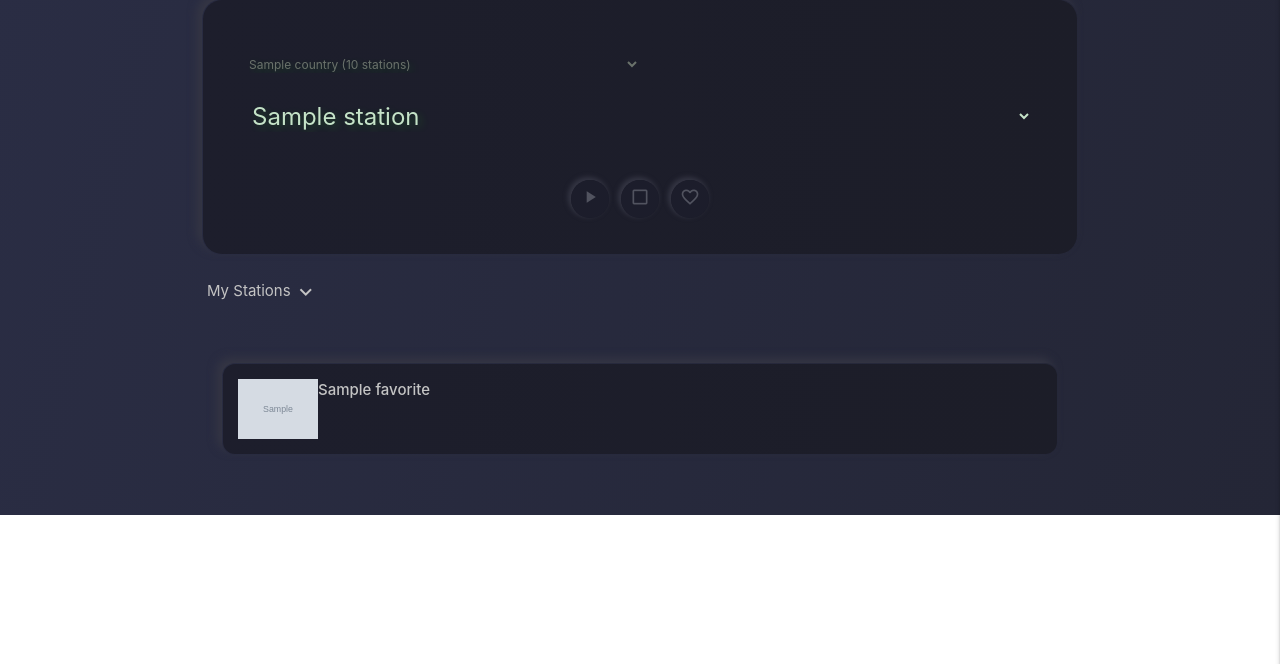
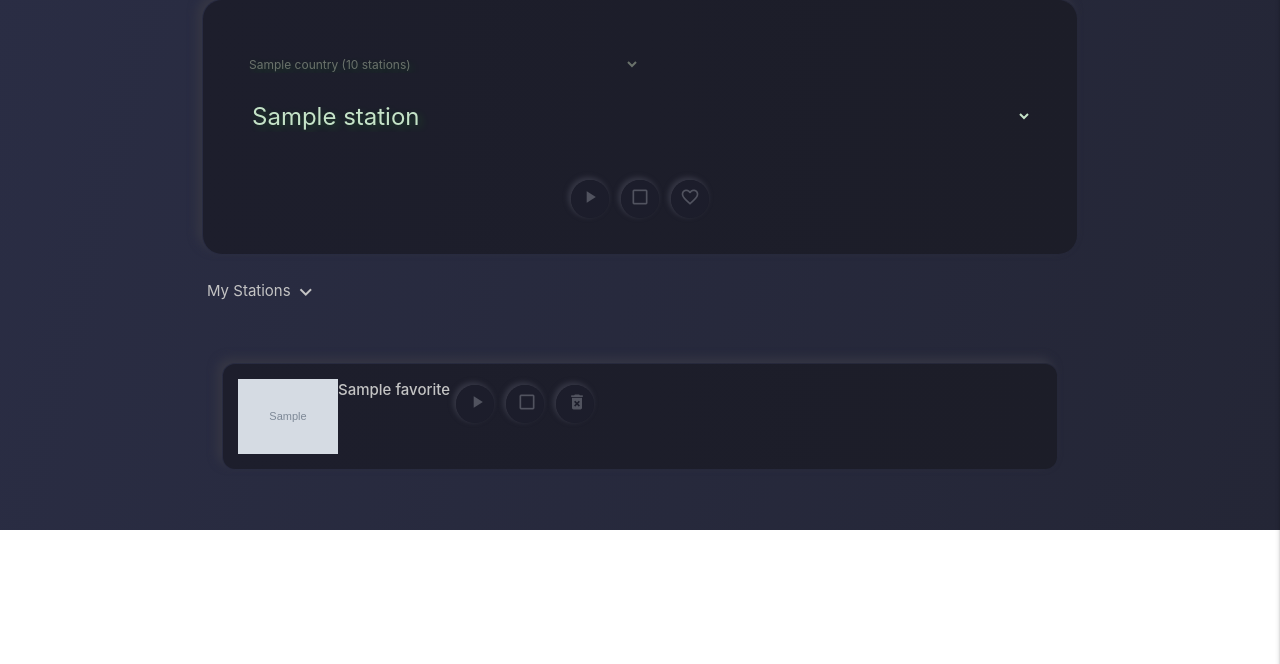
Before and after one commit to pacotools/project03-flaskradio, a Flask app: template templates/radio.html in a window 1280 px wide, after a click that opens the changed part. Shown: the part 75-739 px from the top of the page. Run offline with Flask 2, Linux system fonts and the light colour scheme; the visitor is signed in with stand-in values (Sample User, id 1); the template is opened without the code that fills it: most values are stand-ins (such as "Sample title", 1, 10 or a date in 2020); grey boxes marked "Sample" are stand-in pictures; some libraries are stand-ins or nearby versions.

Commit message:
delete station function added

```diff
--- a/app.py
+++ b/app.py
@@ -75,6 +75,16 @@ def add_favorite():
             "tags": station["tags"],
         }
         mongo.db.favorites.insert_one(station_info)
+    return redirect(url_for('radio'))
+
+
+@app.route('/del_favorite/<station_id>')
+def del_favorite(station_id):
+    u = session["user"]
+    mongo.db.favorites.remove({
+        "station_id": station_id,
+        "user": u
+    })
     return redirect(url_for('radio'))
 
 
--- a/templates/radio.html
+++ b/templates/radio.html
@@ -68,14 +68,23 @@
                         {% for favorite in favorites %}
                         <li>
                             <div class="collapsible-header transparent favorite-header">
-                                <img class="responsive-img" src="{{ favorite.favicon }}" width="80px">
+                                <img class="responsive-img" src="{{ favorite.favicon }}" width="100px">
                                 <strong>{{ favorite.name }}</strong>
+                                <button onclick="playStation ( '{{ favorite.url_resolved }}' )">
+                                    <i class="material-icons">play_arrow</i>
+                                </button>
+                                <button onclick="stopStation ()">
+                                    <i class="material-icons">check_box_outline_blank</i>
+                                </button>
+                                <button type="button">
+                                    <a href="{{ url_for('del_favorite', station_id=favorite.station_id) }}">
+                                        <i class="material-icons tooltipped">delete_forever</i>
+                                    </a>
+                                </button>
                             </div>
                             <div class="collapsible-body">
                                 <strong>{{ favorite.tags }}</strong><br>
-                                {{ favorite.codec }}<br>
-                                {{ favorite.bitrate }}<br>
-                                {{ favorite.homepage }}
+                                <a href="{{ favorite.homepage }}">{{ favorite.homepage }}</a>
                             </div>
                         </li>
                         {% endfor %}
```
